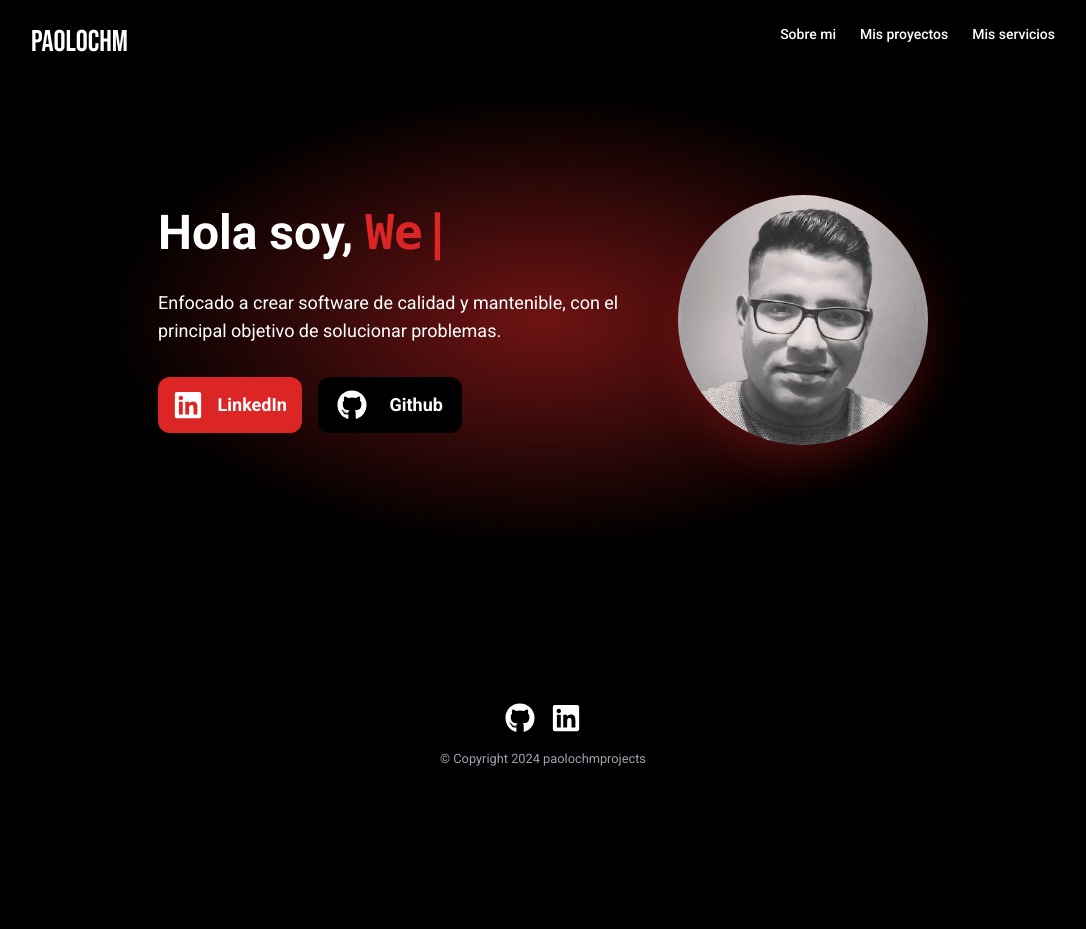
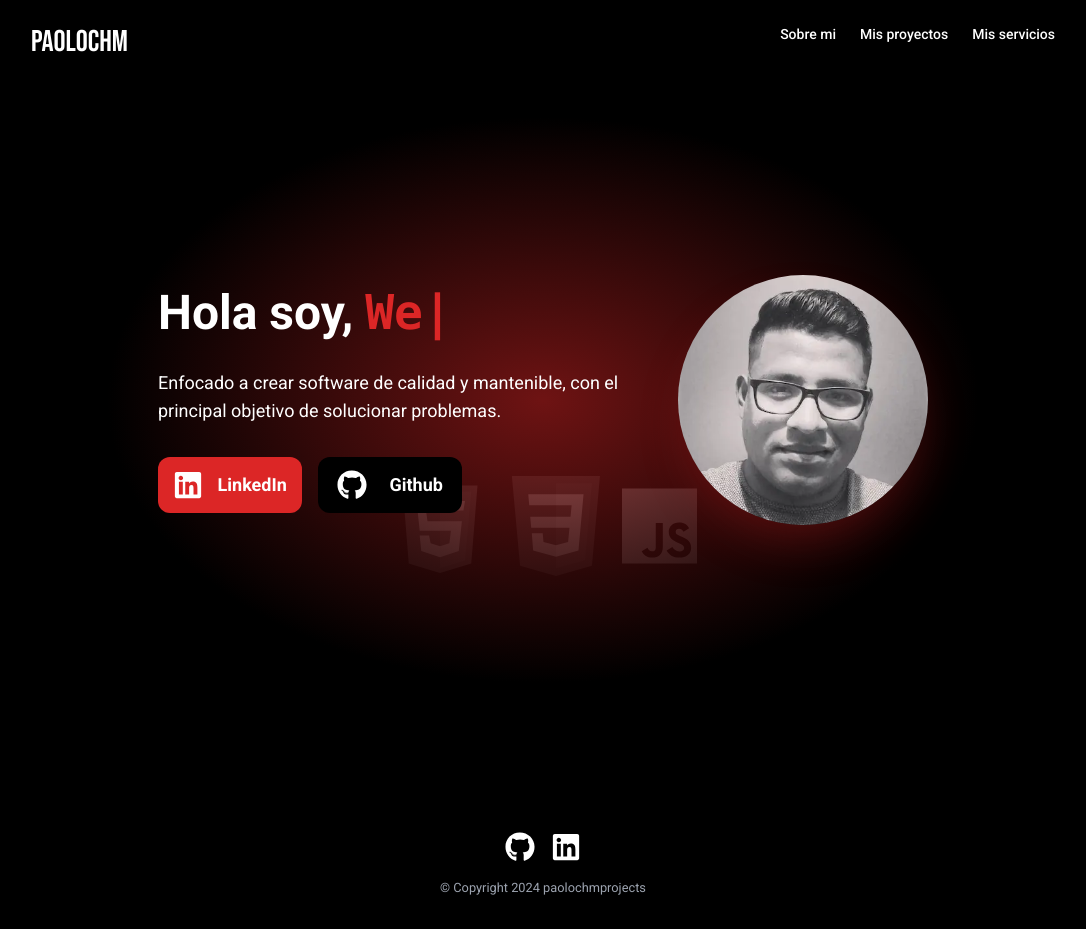
Before and after one commit to paolochmprojects/portafolio, a Next.js app: page / in a window 1280 px wide. Shown: the whole page, without its empty margins (97-1183 px from the left). Before the commit the page ends 800 px from the top, so only its background shows below. Built offline with nearby package versions, Linux system fonts and the light colour scheme.

Commit message:
[ADD] new features

```diff
--- a/src/app/(public)/page.tsx
+++ b/src/app/(public)/page.tsx
@@ -11,7 +11,24 @@ export default function Home() {
   return (
     <main className="relative flex-grow max-w-screen-xl mx-auto w-full px-6">
       <FadeIn>
-        <section className="min-h-[80vh] flex flex-wrap justify-center items-center mt-15 lg:mt-0 lg:gap-10 bg-gradient-radial from-red-600/50 via-black to-transparent">
+        <section className="min-h-screen flex flex-wrap justify-center items-center mt-15 lg:mt-0 lg:gap-10 bg-gradient-radial from-red-600/50 via-black to-transparent">
+          <div className="absolute -z-10 flex gap-4 bottom-56">
+            <Image
+              src="/icons/html.svg"
+              width={100} height={100} alt="css logo"
+              className="grayscale opacity-50"
+            />
+            <Image
+              src="/icons/css.svg"
+              width={100} height={100} alt="css logo"
+              className="grayscale opacity-50"
+            />
+            <Image
+              src="/icons/javascript.svg"
+              width={75} height={75} alt="js logo"
+              className="grayscale opacity-50"
+            />
+          </div>
           <div className="w-[30rem] flex flex-col gap-8 justify-center">
             <h1 className="text-3xl lg:text-5xl font-bold">Hola soy, <HomeTyping /></h1>
             <p className="text-lg">
```
